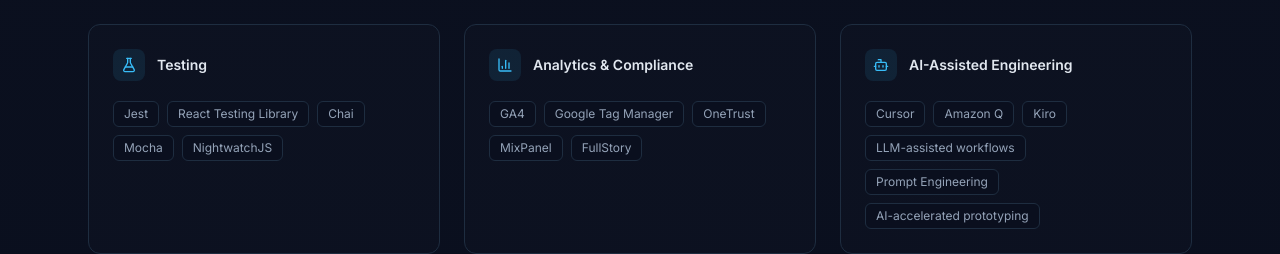
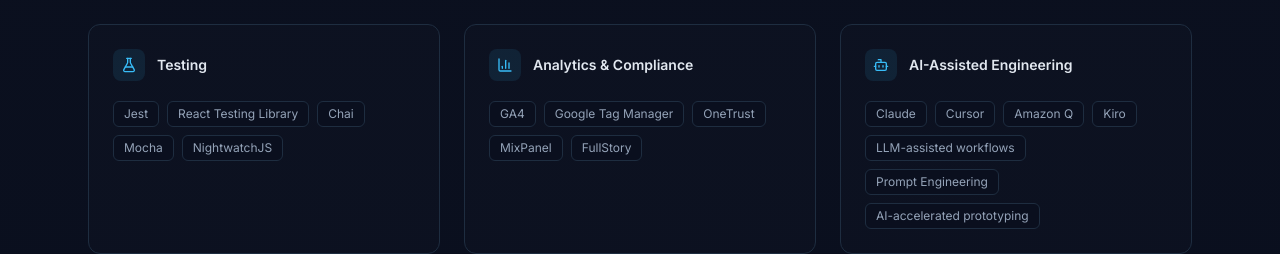
Before and after one commit to raymondflores/raymondflores.github.io, a Next.js app: page / in a window 1280 px wide. Shown: the part 4108-4362 px from the top of the page. Built offline with nearby package versions, Linux system fonts and the light colour scheme.

Commit message:
feat: add Claude to AI skills and add RF monogram favicon

```diff
--- a/components/skills.tsx
+++ b/components/skills.tsx
@@ -61,6 +61,7 @@
     title: "AI-Assisted Engineering",
     icon: Bot,
     skills: [
+      "Claude",
       "Cursor",
       "Amazon Q",
       "Kiro",
```
Also changed, not shown: app/icon.svg (added).
